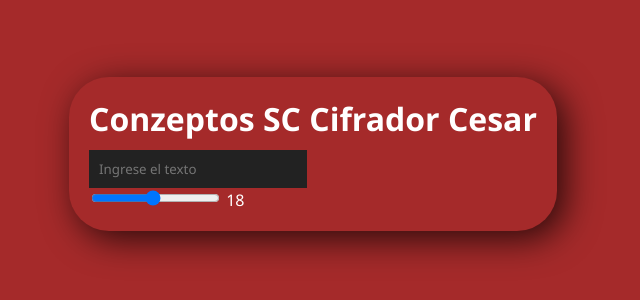
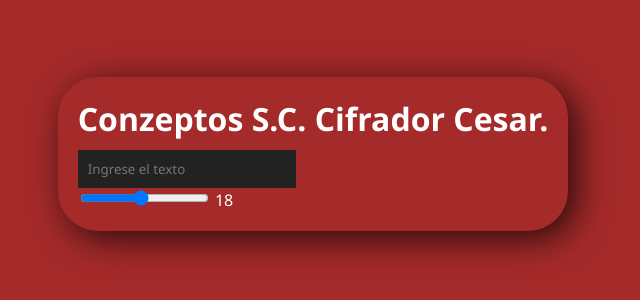
Before and after one commit to juancarlos-197/conzeptos, a plain HTML site: page index.html in a window 1280 px wide. Shown: the part 254-554 px from the top of the page, without its empty margins (327-967 px from the left). Drawn offline with Linux system fonts and the light colour scheme.

Commit message:
3 pundos

```diff
--- a/index.html
+++ b/index.html
@@ -10,7 +10,7 @@
 </head>
 <body>
     <main>
-        <h1>Conzeptos SC Cifrador Cesar</h1>
+        <h1>Conzeptos S.C. Cifrador Cesar.</h1>
         <form id="cifrador" autocomplete="off">
             <input id="input-original" spellcheck="false" placeholder="Ingrese el texto" type="text" name="text">
         </form>
```
